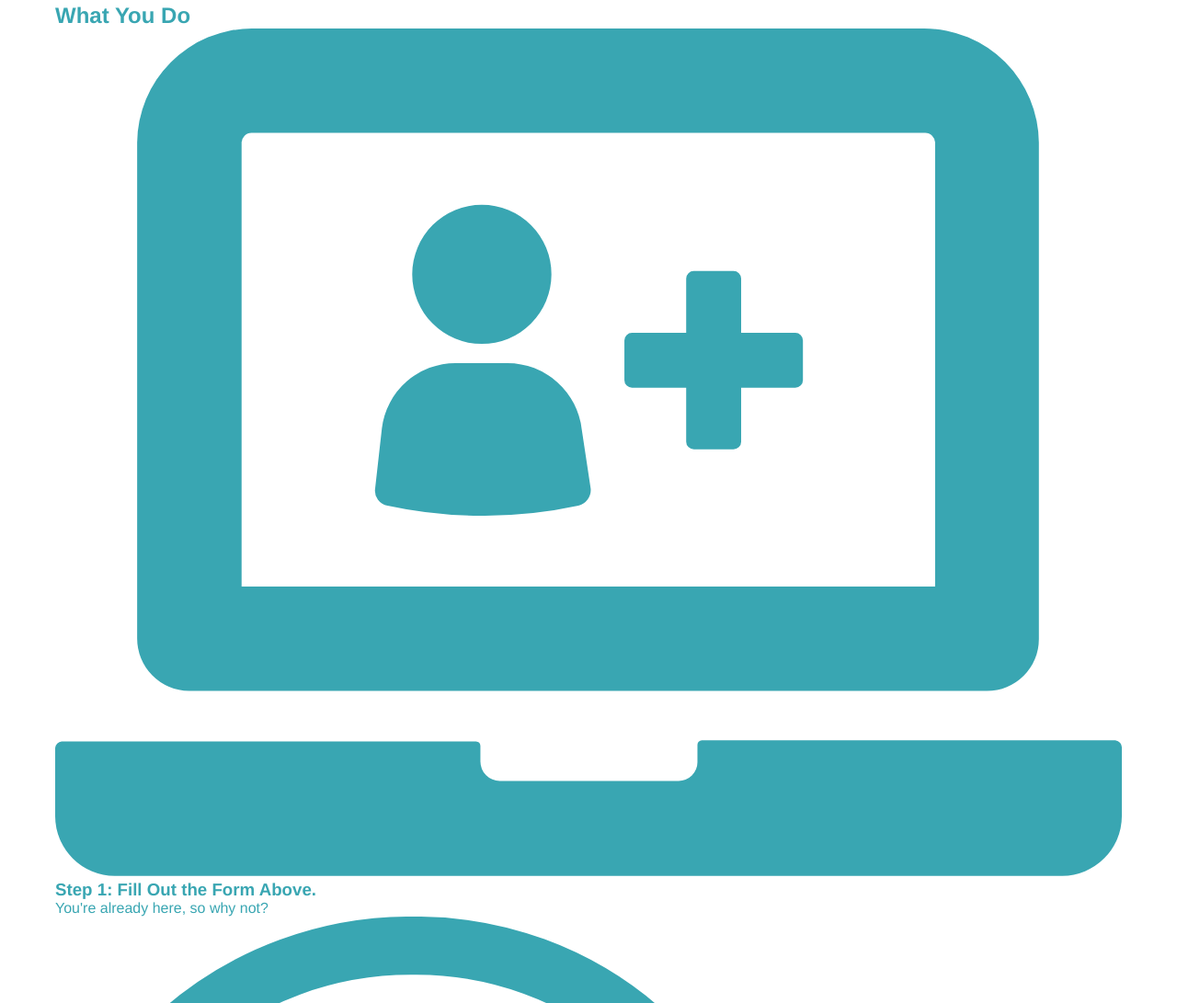
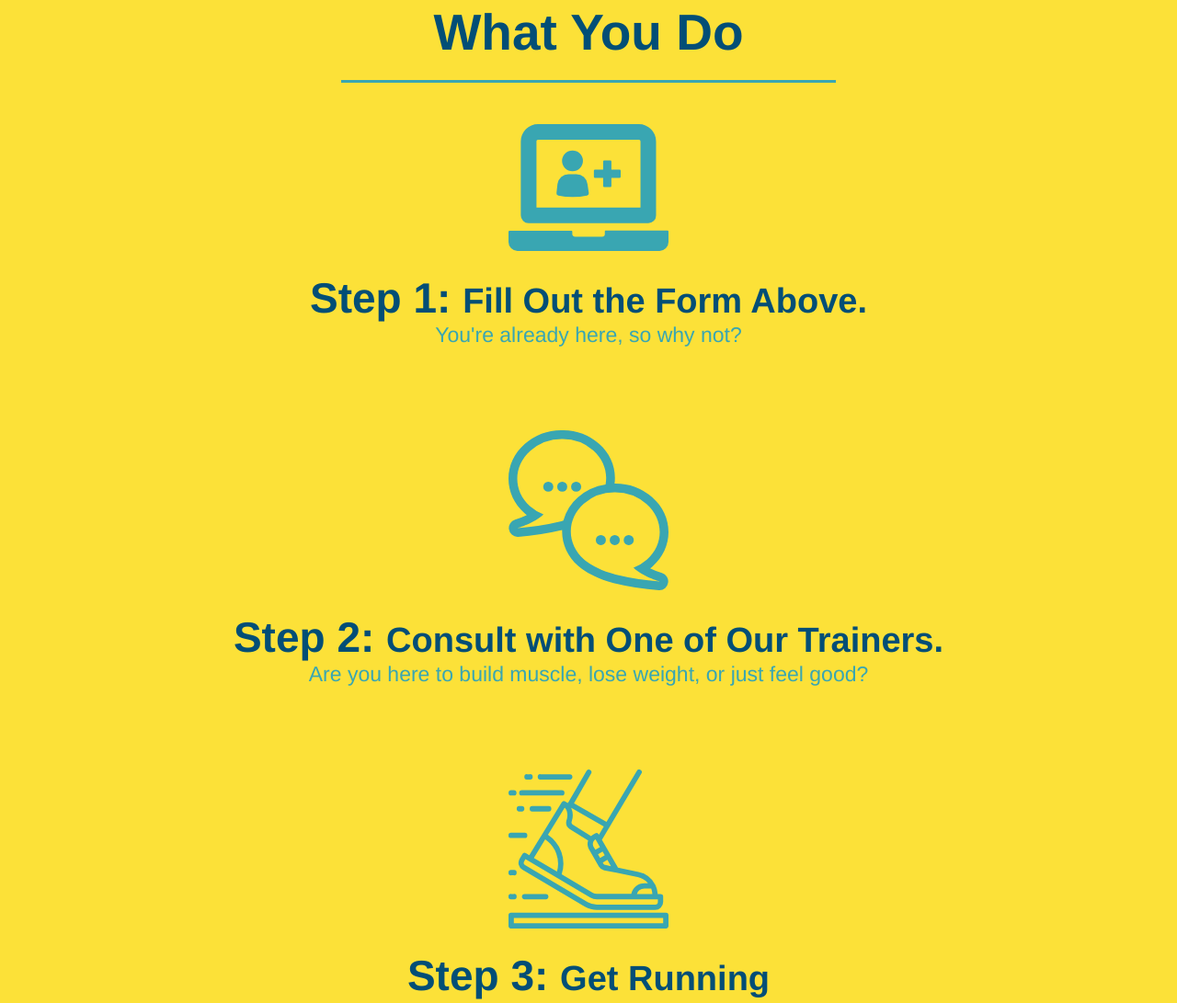
Before and after one commit to crangel93/runningBuddy, a plain HTML site: page index.html in a window 1280 px wide. Shown: the part 1117-2208 px from the top of the page at 92% size. Drawn offline with Linux system fonts and the light colour scheme.

Commit message:
completed the steps

```diff
--- a/assets/css/style.css
+++ b/assets/css/style.css
@@ -107,15 +107,7 @@ padding: 60px;
 .intro{
     text-align:center;
 }
-.intro h2{
-    font-size: 55px;
-    color: #024e76;
-    margin-bottom: 35px;
-    padding: 0 100px 20px 100px;
-    border-bottom: 3px solid;
-    border-color: #fce138;
-    display: inline-block;
-}
+
 .intro p{
     line-height: 1.7;
     color: #39a6b2;
@@ -123,3 +115,40 @@ padding: 60px;
     font-size:20px;
     margin: 0 auto;
 }
+.steps{
+    text-align:center;
+    background: #fce138;
+}
+.steps div{
+    margin-bottom:80px;
+}
+.steps img{
+width:15%;
+margin: 10px 0;
+}
+.steps h3{
+    color:#024e76;
+    font-size:46px;
+    margin-top:10px;
+}
+.steps p{
+    color: #39a6b2;
+    font-size:23px;
+}
+.steps span{
+    font-size:38px;
+}
+.section-title{
+    font-size:55px;
+    color: #024e76;
+    margin-bottom: 35px;
+    padding: 0 100px 20px 100px;
+    display: inline-block;
+    border-bottom:3px solid;
+}
+.primary-border{
+    border-color: #fce138;
+}
+.secondary-border{
+    border-color: #39a6b2;
+}
--- a/index.html
+++ b/index.html
@@ -61,7 +61,7 @@
     </div></section>
     <!--What we do section-->
     <section id="what-we-do" class="intro">
-      <h2>What We Do</h2>
+      <h2 class="section-title primary-border">What We Do</h2>
       <p>
         butcher selfies chambray shabby chic gentrify readymade yr Echo Park XOXO Tumblr normcore Banksy direct trade Blue Bottle chillwave you probably haven't heard of them single-origin coffee Vice fanny pack fixie Odd Future Austin fingerstache pickled twee synth Wes Anderson Thundercats viral bitters flannel meggings narwhal Marfa Schlitz sustainable Intelligentsia umami deep v craft
 
@@ -71,21 +71,21 @@
       </p>
     </section>
     <!--what you do section-->
-    <section id="what-you-do">
-      <h2>What You Do</h2>
+    <section id="what-you-do" class="steps">
+      <h2 class="section-title secondary-border">What You Do</h2>
       <div>
         <img src="./assets/images/step-1.svg" alt=""/>
-        <h3>Step 1: Fill Out the Form Above.</h3>
+        <h3>Step 1: <span>Fill Out the Form Above.</span></h3>
         <p>You're already here, so why not?</p>
       </div>
       <div>
         <img src="./assets/images/step-2.svg" alt=""/>
-        <h3>Step 2: Consult with One of Our Trainers.</h3>
+        <h3>Step 2: <span>Consult with One of Our Trainers.</span></h3>
         <p>Are you here to build muscle, lose weight, or just feel good?</p>
       </div>
       <div>
         <img src="./assets/images/step-3.svg" alt=""/>
-<h3>Step 3: Get Running</h3>
+<h3>Step 3: <span>Get Running</span></h3>
 <p>Hit the ground running (literally) once your trainer lays out your plan.</p>
 
 
@@ -94,7 +94,7 @@
       </div>
       <div>
         <img src="./assets/images/step-4.svg" alt=""/>
-        <h3>Step 4: See Results.</h3>
+        <h3>Step 4:<span> See Results.</span></h3>
         <p>Bi-weekly checkins with your trainer will keep you focused</p>
       </div>
     </section>
```
